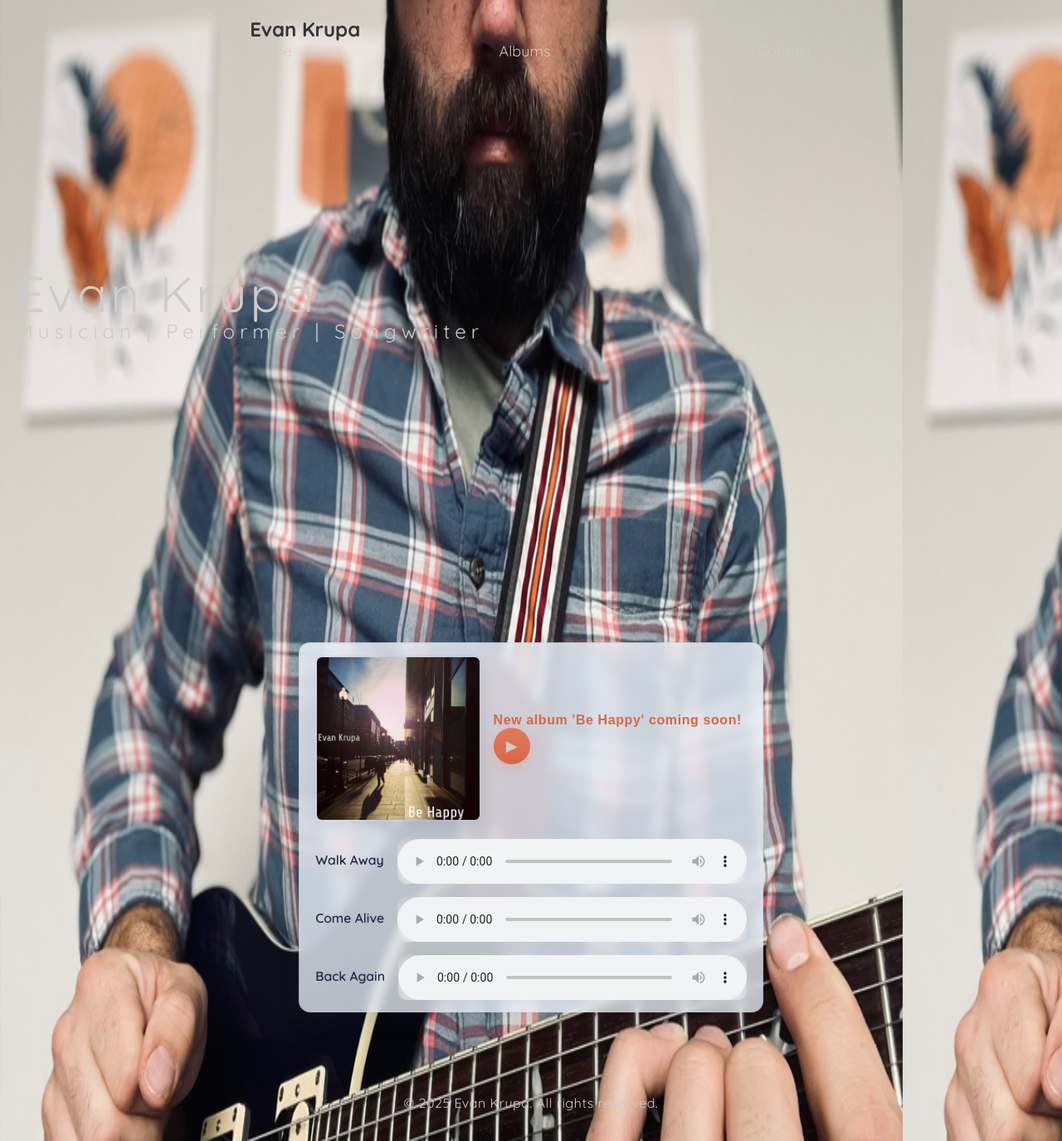
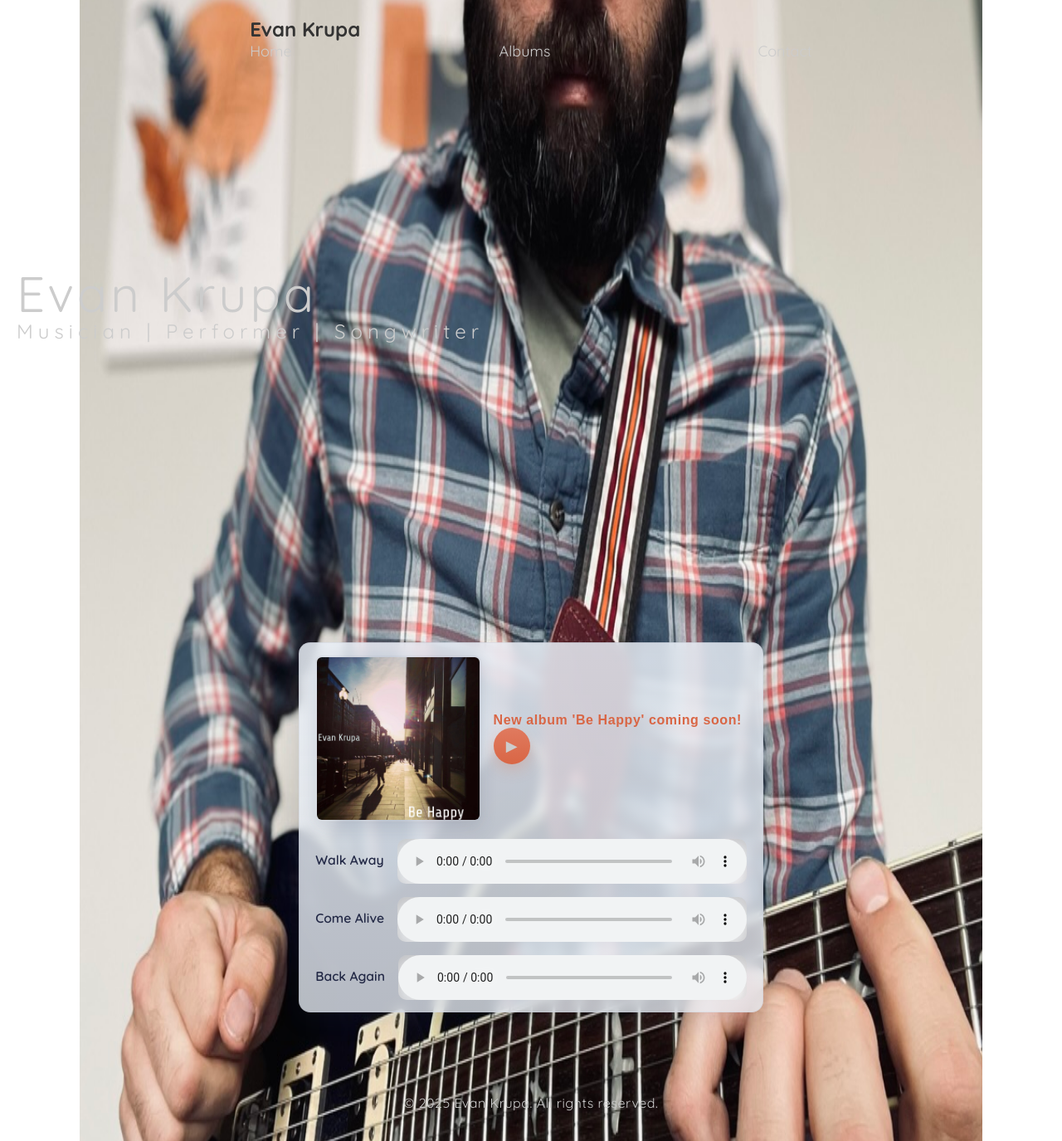
Before and after one commit to EKrupa/krupamusic, a Django app: page / in a window 1280 px wide. Shown: the whole page at 83% size. Run offline with Django 5.2, Linux system fonts and the light colour scheme.

Commit message:
bgresize

```diff
--- a/static/css/index.css
+++ b/static/css/index.css
@@ -19,6 +19,8 @@
 body {
 
     background-image: url('/static/guitarhands.jpeg');
+    background-repeat: no-repeat;
+    background-position: center;
     background-size: cover;
     background-attachment: fixed;
     padding: 20px;
```
